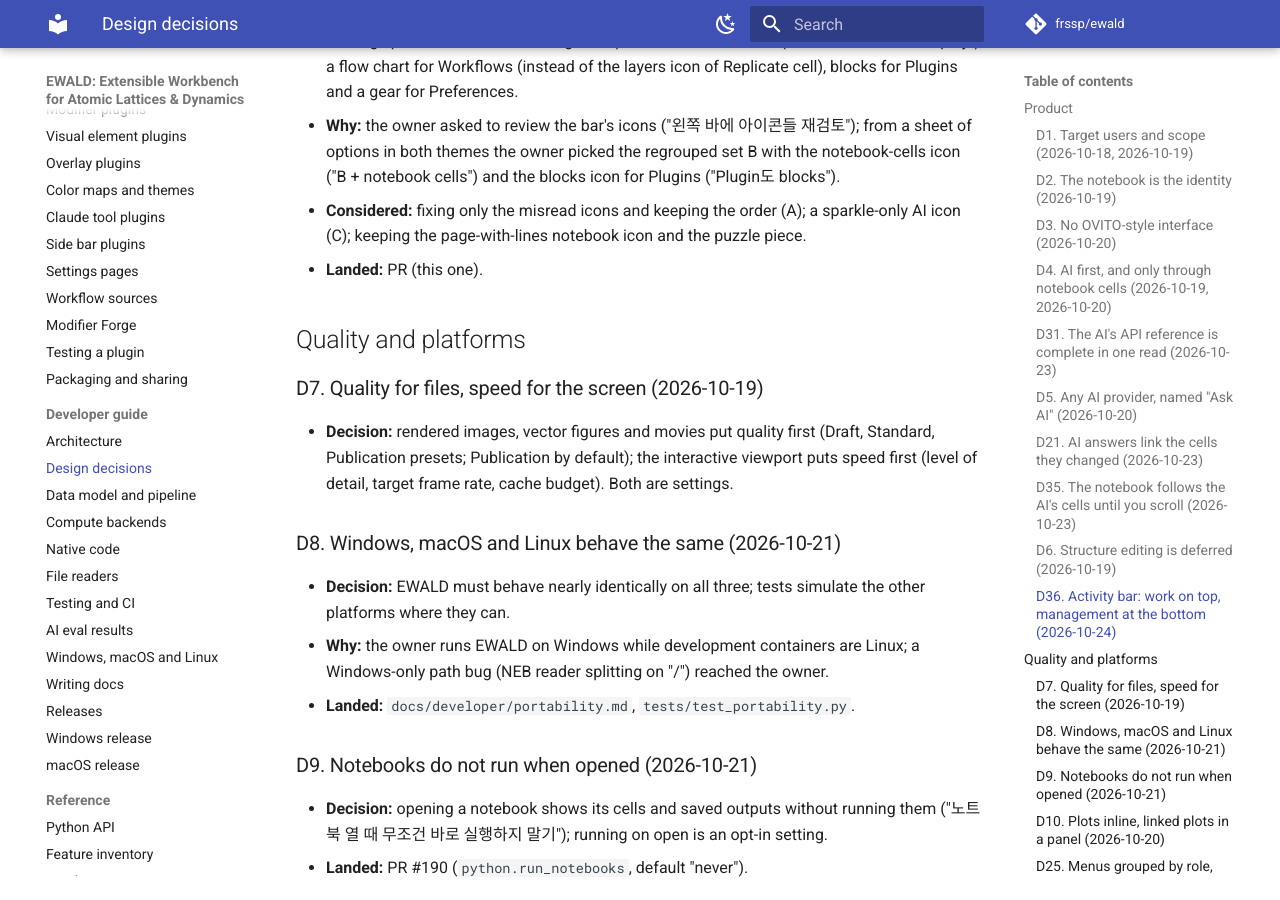
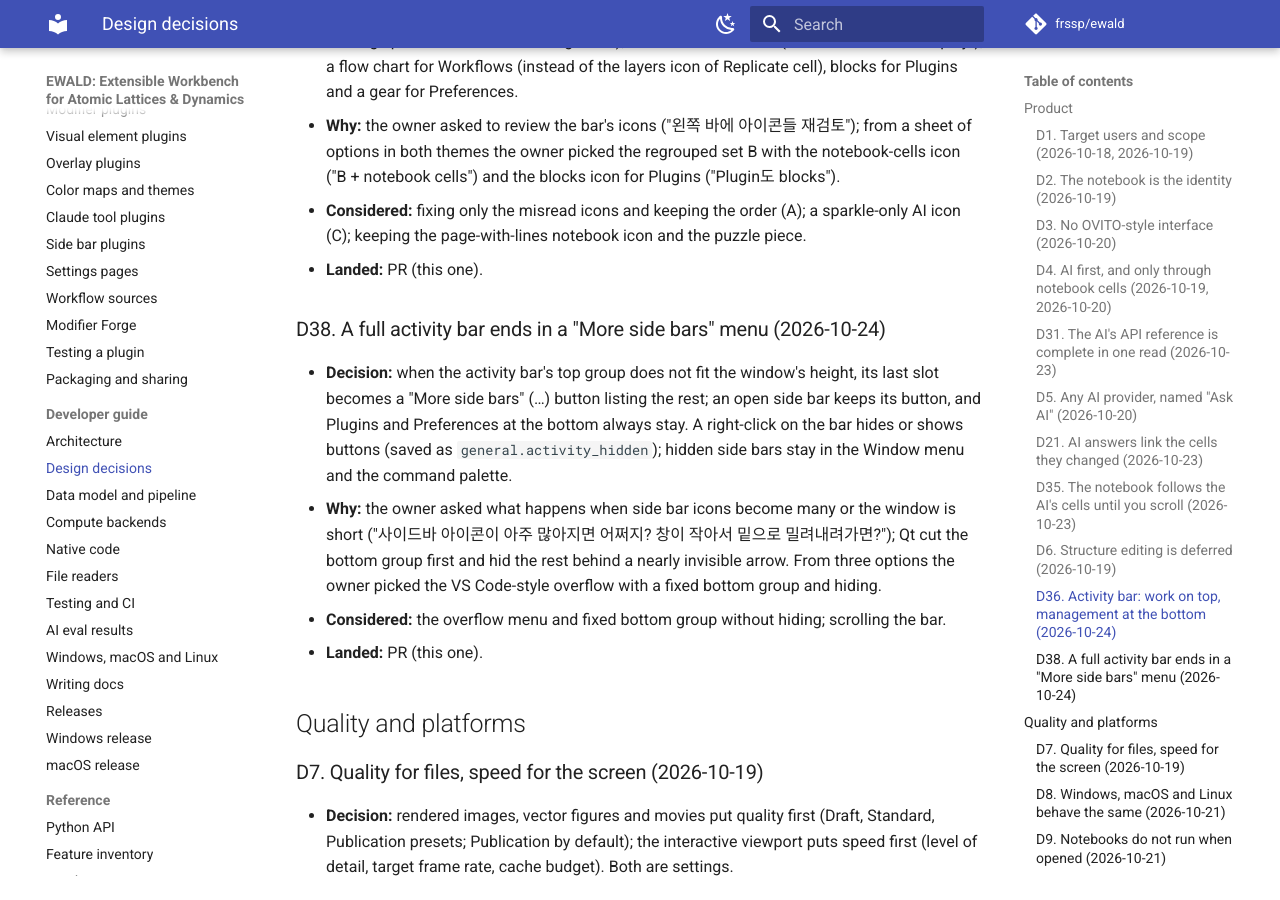
Before and after one commit to frssp/ewald, an MkDocs documentation site: the page built from docs/developer/decisions.md, in a window 1280 px wide and 900 px high, scrolled down 3094 px. Built offline with MkDocs 1.6.1 and Material for MkDocs 9.7.7, drawn with Linux system fonts in a browser that asks for light colours; comment, search, counter and statistics services are not loaded.

Commit message:
Decision D38: activity bar overflow menu
Co-Authored-By: Claude Opus 5.5 (1M context) <noreply@anthropic.com>

```diff
--- a/docs/developer/decisions.md
+++ b/docs/developer/decisions.md
@@ -117,6 +117,20 @@ Pull request numbers up to #242 refer to the pre-publication repository, which i
   ("B + notebook cells") and the blocks icon for Plugins ("Plugin도 blocks").
 - **Considered:** fixing only the misread icons and keeping the order (A); a sparkle-only AI
   icon (C); keeping the page-with-lines notebook icon and the puzzle piece.
+- **Landed:** PR (this one).
+
+### D38. A full activity bar ends in a "More side bars" menu (2026-10-24)
+
+- **Decision:** when the activity bar's top group does not fit the window's height, its last
+  slot becomes a "More side bars" (…) button listing the rest; an open side bar keeps its
+  button, and Plugins and Preferences at the bottom always stay. A right-click on the bar hides
+  or shows buttons (saved as `general.activity_hidden`); hidden side bars stay in the Window
+  menu and the command palette.
+- **Why:** the owner asked what happens when side bar icons become many or the window is short
+  ("사이드바 아이콘이 아주 많아지면 어쩌지? 창이 작아서 밑으로 밀려내려가면?"); Qt cut the bottom
+  group first and hid the rest behind a nearly invisible arrow. From three options the owner
+  picked the VS Code-style overflow with a fixed bottom group and hiding.
+- **Considered:** the overflow menu and fixed bottom group without hiding; scrolling the bar.
 - **Landed:** PR (this one).
 
 ## Quality and platforms
```
Also changed, not shown: 1 other file.
